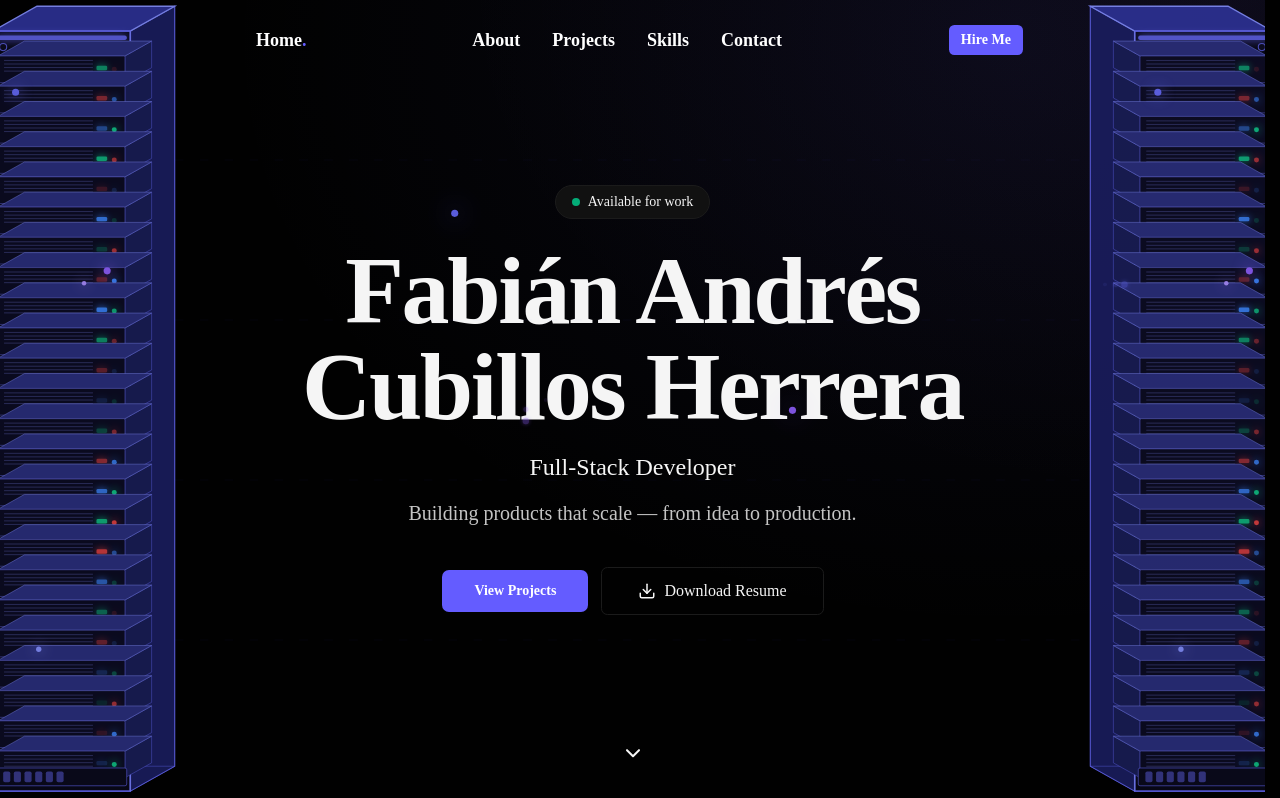
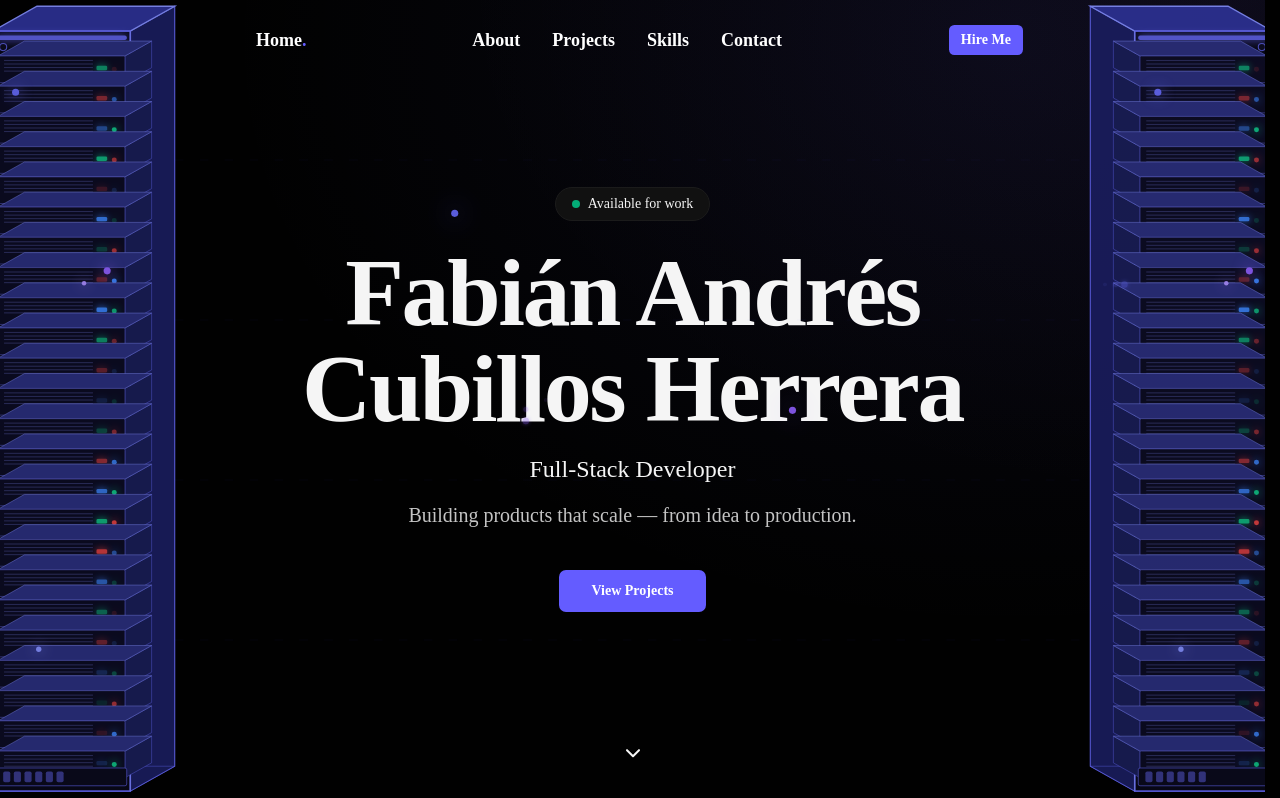
Before and after one commit to Articrafter93/portfolio, a Next.js app: page / in a window 1280 px wide. Shown: the top 798 px of the page. Built offline with nearby package versions, Linux system fonts and the light colour scheme.

Commit message:
feat: remove CV download button from Hero

```diff
--- a/components/sections/Hero.tsx
+++ b/components/sections/Hero.tsx
@@ -2,7 +2,7 @@
 
 import { motion, useReducedMotion } from 'motion/react';
 import { Button } from '@/components/ui/button';
-import { ChevronDown, Download } from 'lucide-react';
+import { ChevronDown } from 'lucide-react';
 import { personal } from '@/data/personal';
 import { HeroServers } from './HeroServers';
 
@@ -91,15 +91,6 @@ export function Hero() {
           >
             View Projects
           </Button>
-          <a
-            href={personal.cvUrl}
-            download
-            aria-label="Download Resume"
-            className="inline-flex h-12 items-center justify-center gap-2 rounded-md border border-border bg-transparent px-9 text-base font-medium text-foreground transition-colors hover:bg-muted font-bold"
-          >
-            <Download className="h-4.5 w-4.5" />
-            Download Resume
-          </a>
         </motion.div>
       </motion.div>
 
```
